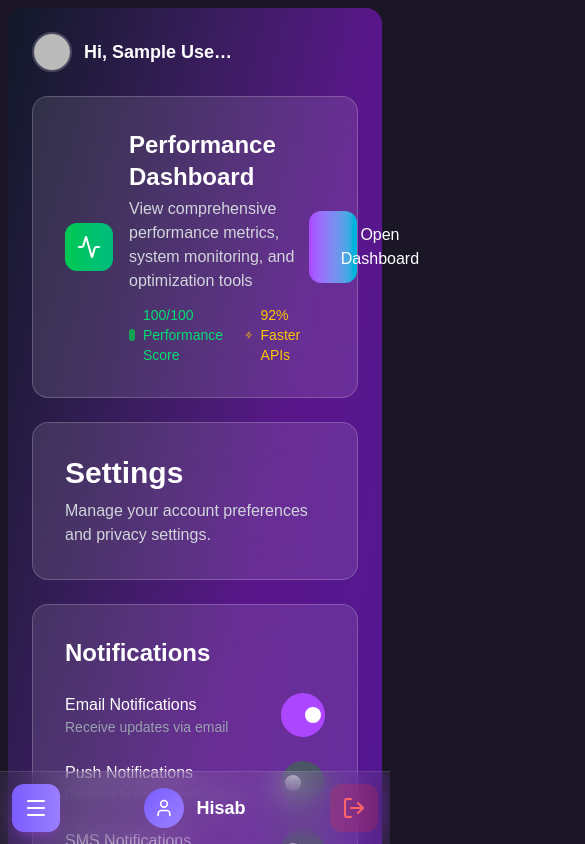
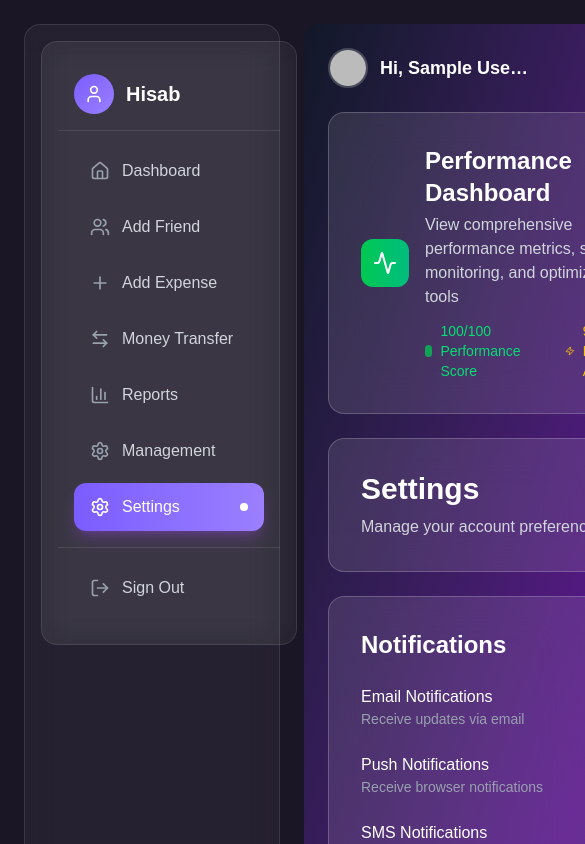
Before and after one commit to riteshyadav7815/hisab-cal-app, a Next.js app: page /settings in a window 390 px wide. Shown: the top 844 px of the page, 585 px wide, since content can reach past the window. Built offline with nearby package versions, Linux system fonts and the light colour scheme; no server answers; sample sign-in values are in the browser's storage.

Commit message:
Make layout consistent across all devices - Remove mobile-specific navigation and ensure uniform UI on all screen sizes

```diff
--- a/src/app/globals.css
+++ b/src/app/globals.css
@@ -1,11 +1,4 @@
 @import 'tailwindcss';
-
-@theme {
-  --color-background: var(--background);
-  --color-foreground: var(--foreground);
-  --font-sans: var(--font-geist-sans);
-  --font-mono: var(--font-geist-mono);
-}
 
 :root {
   --background: #1A1625; /* Dark purple background */
@@ -22,12 +15,12 @@ body {
   overscroll-behavior: none;
 }
 
-/* Ensure proper mobile viewport handling */
+/* Ensure proper viewport handling */
 @viewport {
   width: device-width;
   zoom: 1.0;
   min-zoom: 1.0;
-  max-zoom: 5.0;
+  max-zoom: 1.0;
 }
 
 /* Improve touch targets for mobile */
@@ -40,3 +33,17 @@ button, a, input, select, textarea {
 html {
   -webkit-text-size-adjust: 100%;
 }
+
+/* Ensure consistent layout across all devices */
+*, *::before, *::after {
+  box-sizing: border-box;
+}
+
+/* Maintain consistent padding and margins */
+.container {
+  width: 100%;
+  margin-right: auto;
+  margin-left: auto;
+  padding-right: 1.5rem;
+  padding-left: 1.5rem;
+}
--- a/src/app/layout.tsx
+++ b/src/app/layout.tsx
@@ -19,8 +19,8 @@ export const metadata: Metadata = {
   viewport: {
     width: 'device-width',
     initialScale: 1,
-    maximumScale: 5,
-    userScalable: true,
+    maximumScale: 1,
+    userScalable: false,
   },
   // PWA manifest
   manifest: '/manifest.json',
--- a/src/components/AppLayout.tsx
+++ b/src/components/AppLayout.tsx
@@ -1,7 +1,6 @@
 "use client";
 import { useState } from "react";
 import Sidebar from "./Sidebar";
-import MobileNavigation from "./MobileNavigation";
 import AddFriendModal from "./AddFriendModal";
 import ManagementModal from "./ManagementModal";
 
@@ -15,26 +14,22 @@ export default function AppLayout({ children }: AppLayoutProps) {
 
   return (
     <>
-      <div className="min-h-screen bg-background text-foreground flex flex-col md:flex-row p-2 sm:p-4 md:p-6 pb-20 md:pb-6">
-        {/* Sidebar - Hidden on mobile, shown on larger screens */}
-        <div className="hidden md:block w-full md:w-64 bg-white/5 backdrop-blur-lg rounded-2xl p-4 border border-white/10 flex-shrink-0 mr-0 md:mr-4 mb-4 md:mb-0">
+      <div className="min-h-screen bg-background text-foreground flex p-6">
+        {/* Sidebar - Always visible, same as on PC */}
+        <div className="w-64 bg-white/5 backdrop-blur-lg rounded-2xl p-4 border border-white/10 flex-shrink-0 mr-6">
           <Sidebar
             onAddFriendClick={() => setShowAddFriendModal(true)}
             onManagementClick={() => setShowManagementModal(true)}
           />
         </div>
 
-        {/* Main Content - Full width on mobile, reduced on larger screens */}
-        <div className="flex-1 w-full">
+        {/* Main Content - Same width and styling as on PC */}
+        <div className="flex-1">
           {children}
         </div>
       </div>
 
-      {/* Mobile Navigation - Shown only on mobile */}
-      <MobileNavigation
-        onAddFriendClick={() => setShowAddFriendModal(true)}
-        onManagementClick={() => setShowManagementModal(true)}
-      />
+      {/* Remove mobile navigation to maintain consistent layout */}
 
       {/* Global Modals */}
       <AddFriendModal
--- a/src/components/MobileNavigation.tsx
+++ /dev/null
@@ -1,122 +0,0 @@
-"use client";
-import { useState } from "react";
-import { motion, AnimatePresence } from "framer-motion";
-import { Menu, X, Home, Users, Plus, BarChart3, Settings, User, LogOut, ArrowLeftRight } from "lucide-react";
-import Link from "next/link";
-import { usePathname } from "next/navigation";
-import { signOut } from "next-auth/react";
-
-interface MobileNavProps {
-  onAddFriendClick?: () => void;
-  onManagementClick?: () => void;
-}
-
-const navigation = [
-  { name: "Dashboard", href: "/dashboard", icon: Home, type: "link" },
-  { name: "Add Friend", href: "/friends", icon: Users, type: "modal", modalType: "addFriend" },
-  { name: "Add Expense", href: "/add-expense", icon: Plus, type: "link" },
-  { name: "Money Transfer", href: "/transfer", icon: ArrowLeftRight, type: "link" },
-  { name: "Reports", href: "/reports", icon: BarChart3, type: "link" },
-  { name: "Management", href: "/management", icon: Settings, type: "modal", modalType: "management" },
-  { name: "Settings", href: "/settings", icon: Settings, type: "link" },
-];
-
-export default function MobileNavigation({ onAddFriendClick, onManagementClick }: MobileNavProps) {
-  const [isOpen, setIsOpen] = useState(false);
-  const pathname = usePathname();
-
-  const handleItemClick = (item: typeof navigation[0]) => {
-    if (item.type === "modal") {
-      if (item.modalType === "addFriend" && onAddFriendClick) {
-        onAddFriendClick();
-      } else if (item.modalType === "management" && onManagementClick) {
-        onManagementClick();
-      }
-    }
-    setIsOpen(false); // Close menu after selection
-  };
-
-  return (
-    <div className="md:hidden fixed bottom-0 left-0 right-0 z-50">
-      {/* Mobile menu button */}
-      <div className="bg-white/5 backdrop-blur-lg border-t border-white/10 p-3 sm:p-4">
-        <div className="flex items-center justify-between">
-          <button
-            onClick={() => setIsOpen(!isOpen)}
-            className="p-3 bg-gradient-to-r from-[#7B5CFF] to-[#9B7FFF] rounded-xl text-white shadow-lg shadow-purple-500/25"
-            aria-label={isOpen ? "Close menu" : "Open menu"}
-          >
-            {isOpen ? <X className="w-6 h-6" /> : <Menu className="w-6 h-6" />}
-          </button>
-
-          <div className="flex items-center space-x-3">
-            <div className="w-10 h-10 bg-gradient-to-br from-[#7B5CFF] to-[#9B7FFF] rounded-full flex items-center justify-center">
-              <User className="w-5 h-5 text-white" />
-            </div>
-            <span className="text-white font-bold text-lg sm:text-xl">Hisab</span>
-          </div>
-
-          <button
-            onClick={() => signOut()}
-            className="p-3 bg-red-500/20 rounded-xl text-red-400 hover:bg-red-500/30 transition-colors"
-            aria-label="Sign out"
-          >
-            <LogOut className="w-6 h-6" />
-          </button>
-        </div>
-      </div>
-
-      {/* Mobile menu */}
-      <AnimatePresence>
-        {isOpen && (
-          <motion.div
-            initial={{ opacity: 0, y: 20 }}
-            animate={{ opacity: 1, y: 0 }}
-            exit={{ opacity: 0, y: 20 }}
-            className="absolute bottom-full left-0 right-0 mb-2 bg-white/10 backdrop-blur-lg border border-white/20 rounded-t-2xl p-4"
-          >
-            <nav className="space-y-2 max-h-[60vh] overflow-y-auto">
-              {navigation.map((item) => {
-                const isActive = pathname === item.href;
-                const IconComponent = item.icon;
-
-                if (item.type === "modal") {
-                  return (
-                    <button
-                      key={item.name}
-                      onClick={() => handleItemClick(item)}
-                      className={`w-full flex items-center space-x-3 px-4 py-3 rounded-xl transition-all duration-200 ${
-                        isActive
-                          ? "bg-gradient-to-r from-[#7B5CFF] to-[#9B7FFF] text-white shadow-lg shadow-purple-500/25"
-                          : "text-gray-300 hover:bg-white/10 hover:text-white"
-                      }`}
-                    >
-                      <IconComponent className="w-5 h-5 flex-shrink-0" />
-                      <span className="font-medium text-left">{item.name}</span>
-                    </button>
-                  );
-                }
-
-                return (
-                  <Link
-                    key={item.name}
-                    href={item.href}
-                    onClick={() => setIsOpen(false)}
-                    className={`flex items-center space-x-3 px-4 py-3 rounded-xl transition-all duration-200 ${
-                      isActive
-                        ? "bg-gradient-to-r from-[#7B5CFF] to-[#9B7FFF] text-white shadow-lg shadow-purple-500/25"
-                        : "text-gray-300 hover:bg-white/10 hover:text-white"
-                    }`}
-                  >
-                    <IconComponent className="w-5 h-5 flex-shrink-0" />
-                    <span className="font-medium text-left">{item.name}</span>
-                  </Link>
-                );
-              })}
-            </nav>
-          </motion.div>
-        )}
-      </AnimatePresence>
-    </div>
-  );
-}
```
